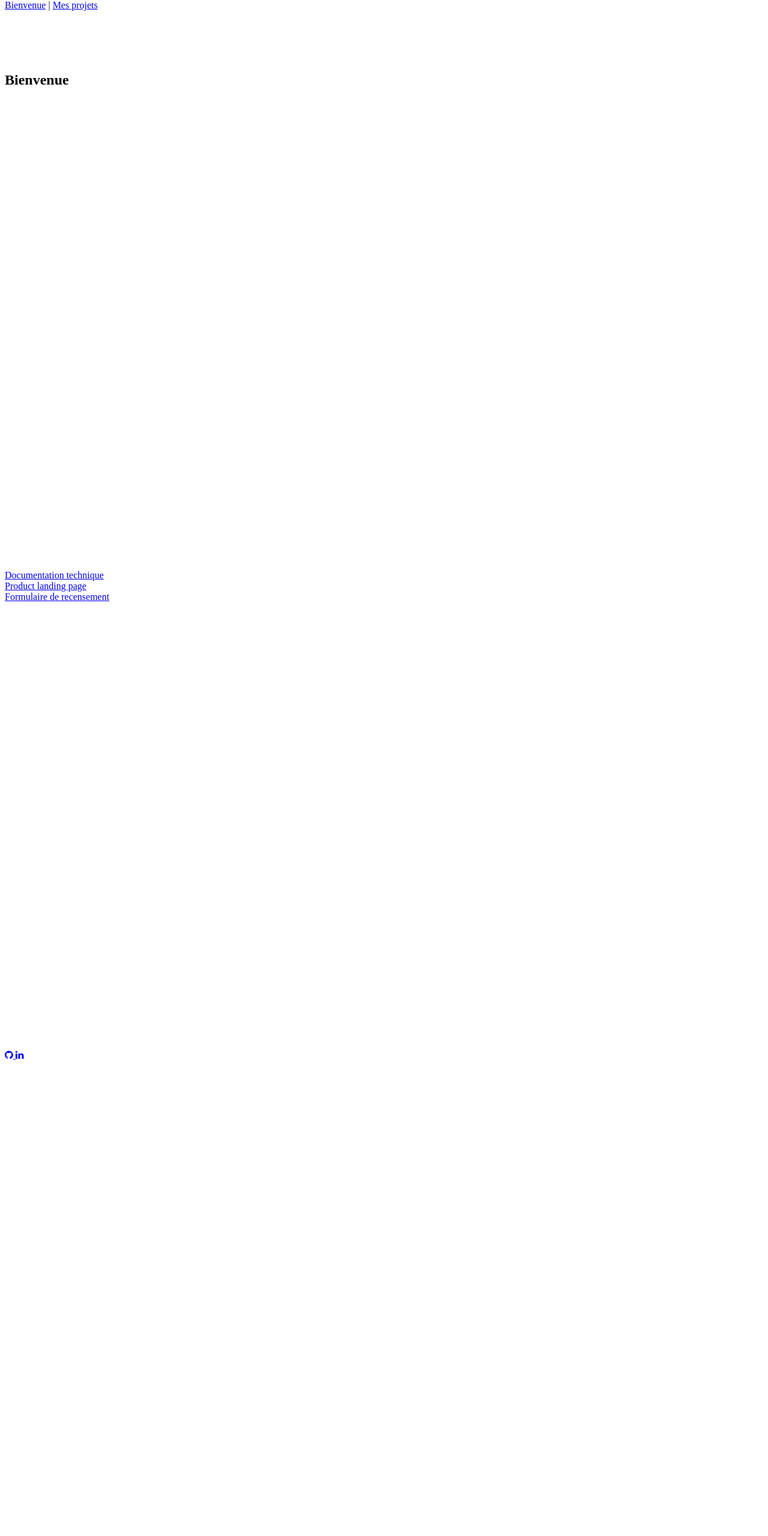
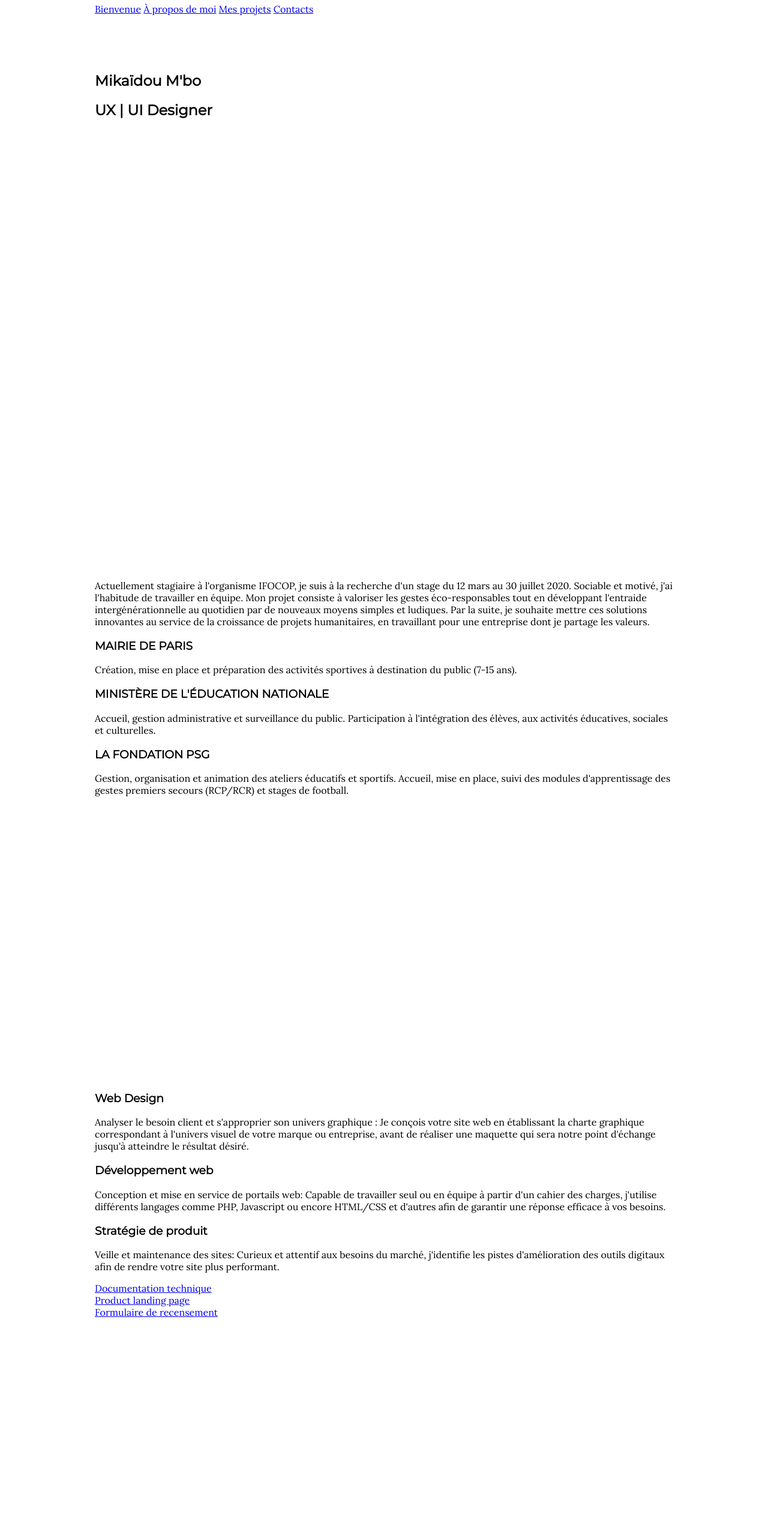
Before and after one commit to Micky92100/Portfolio, a plain HTML site: page index.html in a window 1280 px wide. Shown: the top 2560 px of the page at 60% size. Before the commit the page ends 1776 px from the top, so only its background shows below. Drawn offline with Linux system fonts and the light colour scheme.

Commit message:
basic content

```diff
--- a/index.html
+++ b/index.html
@@ -5,22 +5,66 @@
     <meta name="viewport" content="width=device-width, initial-scale=1.0">
     <link rel="stylesheet" href="style.css">
     <link rel="stylesheet" href="https://cdnjs.cloudflare.com/ajax/libs/font-awesome/4.7.0/css/font-awesome.min.css">
+    <link href="https://fonts.googleapis.com/css?family=Lora|Montserrat&display=swap" rel="stylesheet">
     <title>Portfolio</title>
 </head>
+
+
 <body>
+<div id="container">
     <header>
         <nav id="navbar">
-        <a href="#welcome-section">Bienvenue</a> |
+            <a href="#welcome">Bienvenue</a>
+            <a href="#about">&#192; propos de moi</a>
             <a href="#projects">Mes projets</a>
+            <a href="#contacts">Contacts</a>
         </nav>
     </header>
 
+    <section id="welcome">
+        <h1>Mikaïdou M'bo</h1>
+        <h2>UX | UI Designer</h2>
+    </section>
 
-<section id="welcome-section">
-    <h1>Bienvenue</h1>
+    <section id="about">
+        <p>Actuellement stagiaire à l'organisme IFOCOP, je suis à la recherche d'un stage du 12 mars au 30 juillet 2020.
+            Sociable et motivé, j'ai l'habitude de travailler en équipe.
+            Mon projet consiste à valoriser les gestes éco-responsables tout en développant l'entraide
+            intergénérationnelle
+            au quotidien par de nouveaux moyens simples et ludiques.
+            Par la suite, je souhaite mettre ces solutions innovantes au service de la croissance de projets
+            humanitaires,
+            en travaillant pour une entreprise dont je partage les valeurs.</p>
+
+        <h3>MAIRIE DE PARIS</h3>
+        <p>Création, mise en place et préparation des activités sportives à destination du public (7-15 ans).</p>
+
+        <h3>MINISTÈRE DE L'ÉDUCATION NATIONALE</h3>
+        <p>Accueil, gestion administrative et surveillance du public. Participation à l'intégration des élèves,
+            aux activités éducatives, sociales et culturelles.</p>
+
+        <h3>LA FONDATION PSG</h3>
+        <p>Gestion, organisation et animation des ateliers éducatifs et sportifs. Accueil, mise en place,
+            suivi des modules d'apprentissage des gestes premiers secours (RCP/RCR) et stages de football.</p>
     </section>
 
     <section id="projects">
+        <h3>Web Design</h3>
+        <p>Analyser le besoin client et s'approprier son univers graphique :
+            Je conçois votre site web en établissant la charte graphique correspondant à l'univers visuel de votre
+            marque
+            ou entreprise, avant de réaliser une maquette qui sera notre point d'échange jusqu'à atteindre le résultat
+            désiré.</p>
+
+        <h3>Développement web</h3>
+        <p>Conception et mise en service de portails web:
+            Capable de travailler seul ou en équipe à partir d'un cahier des charges, j'utilise différents langages
+            comme
+            PHP, Javascript ou encore HTML/CSS et d'autres afin de garantir une réponse efficace à vos besoins.</p>
+        <h3>Stratégie de produit</h3>
+        <p>Veille et maintenance des sites:
+            Curieux et attentif aux besoins du marché, j'identifie les pistes d'amélioration des outils digitaux afin de
+            rendre votre site plus performant.</p>
         <article class="project-tile">
             <a href="https://codepen.io/mika-dou-mbo/full/eYYEgeV" target="_blank">Documentation technique</a>
         </article>
@@ -31,15 +75,34 @@
             <a href="https://codepen.io/mika-dou-mbo/full/wvBydeR" target="_blank">Formulaire de recensement</a>
         </article>
     </section>
+
+    <section id="contacts">
+        <form action="" id="contact-form">
+            <div id="form-info">
+                <input type="text" placeholder="Nom">
+                <input type="text" placeholder="Prénom">
+                <input type="email" placeholder="E-mail">
+                <input type="text" placeholder="Objet">
+            </div>
+            <div id="form-message">
+                <textarea cols="75" rows="15" placeholder="Votre message"></textarea>
+            </div>
+        </form>
+    </section>
+
     <footer>
         <a href="https://github.com/micky92100" target="_blank" id="github-link" class="profile-link">
             <i class="fa fa-github"></i>
         </a>
-    <a href="https://www.linkedin.com/in/mika%C3%AFdou-m%E2%80%99bo-b86892173/" target="_blank" id="linkedin-link" class="profile-link">
+        <a href="https://www.linkedin.com/in/mika%C3%AFdou-m%E2%80%99bo-b86892173/" target="_blank" id="linkedin-link"
+           class="profile-link">
             <i class="fa fa-linkedin"></i>
         </a>
     </footer>
 
+</div>
 <script src="script.js"></script>
 </body>
+
+
 </html>
--- a/style.css
+++ b/style.css
@@ -1,3 +1,15 @@
+/*FONTS*/
+
+* {
+    font-family: 'Lora', serif;
+}
+
+h1, h2, h3, em {
+    font-family: 'Montserrat', sans-serif;
+}
+
+/*GENERAL STUFF*/
+
 body {
     margin-top: 50px;
 }
@@ -7,16 +19,50 @@ section {
     padding-top: 50px;
 }
 
+#container {
+    margin: 0 150px;
+}
+
+/*NAVBAR*/
+
 #navbar {
+    margin-top: 5px;
     position: fixed;
     top: 0;
     width: 100%;
     height: 40px;
 }
 
+/*CONTENT*/
+
+#contact-form {
+    display: flex;
+    flex: 1 1 100%;
+}
+
+#form-info {
+    background-color: aqua;
+    display: flex;
+    flex-direction: column;
+    align-items: stretch;
+    flex: 1 1 50%;
+}
+
+#form-message {
+    background-color: bisque;
+    display: flex;
+    flex: 1 1 50%;
+}
+
+/*RESPONSIVE*/
+
 @media only screen and (max-width: 768px) {
     body {
         display: flex;
         flex-direction: column;
     }
+
+    #container {
+        margin: auto;
+    }
 }
```
Lines whose indentation alone changed are shown as unchanged.
